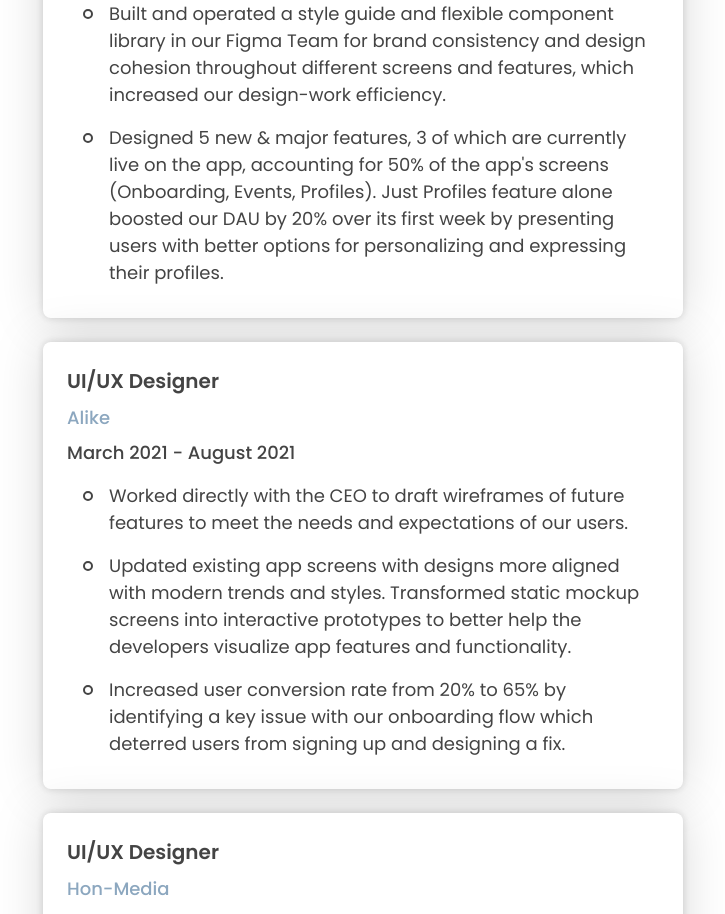
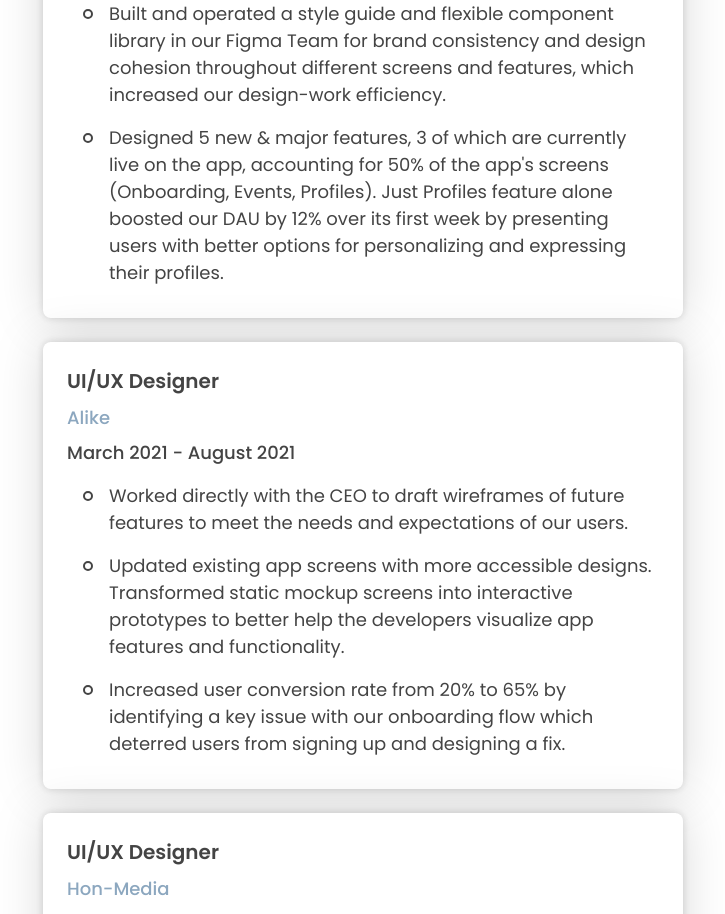
Before and after one commit to aktov/Portfolio, a React (Create React App) app: page /#/ in a window 1280 px wide. Shown: the part 9900-10814 px from the top of the page, without its empty margins (277-1002 px from the left). Built offline with nearby package versions, Linux system fonts and the light colour scheme.

Commit message:
Updated resume descriptions

```diff
--- a/src/components/Experience.js
+++ b/src/components/Experience.js
@@ -164,7 +164,7 @@ class Experience extends React.Component {
               'Reduced the shipment time of our features by leading design prototyping sessions with our developers to ensure they understood the functionality of new features and visual animations prior and during their building. ',
               'Guided monthly UX-focused feature backlog prioritizations to strike a balance between company goals and user needs. User needs were identified and gathered from conducted interviews and surveys. ',
               'Built and operated a style guide and flexible component library in our Figma Team for brand consistency and design cohesion throughout different screens and features, which increased our design-work efficiency.',
-              'Designed 5 new & major features, 3 of which are currently live on the app, accounting for 50% of the app\'s screens (Onboarding, Events, Profiles). Just Profiles feature alone boosted our DAU by 20% over its first week by presenting users with better options for personalizing and expressing their profiles.'
+              'Designed 5 new & major features, 3 of which are currently live on the app, accounting for 50% of the app\'s screens (Onboarding, Events, Profiles). Just Profiles feature alone boosted our DAU by 12% over its first week by presenting users with better options for personalizing and expressing their profiles.'
             ]}
           />
           <JobListing
@@ -176,7 +176,7 @@ class Experience extends React.Component {
             // highlight={true}
             info={[
               'Worked directly with the CEO to draft wireframes of future features to meet the needs and expectations of our users.',
-              'Updated existing app screens with designs more aligned with modern trends and styles. Transformed static mockup screens into interactive prototypes to better help the developers visualize app features and functionality. ',
+              'Updated existing app screens with more accessible designs. Transformed static mockup screens into interactive prototypes to better help the developers visualize app features and functionality. ',
               'Increased user conversion rate from 20% to 65% by identifying a key issue with our onboarding flow which deterred users from signing up and designing a fix.'
             ]}
           />
```
